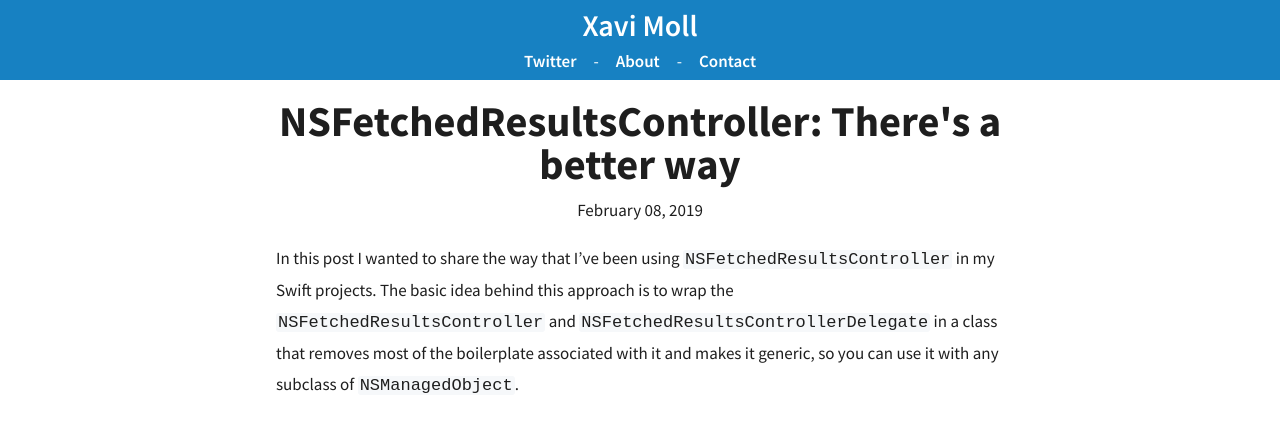
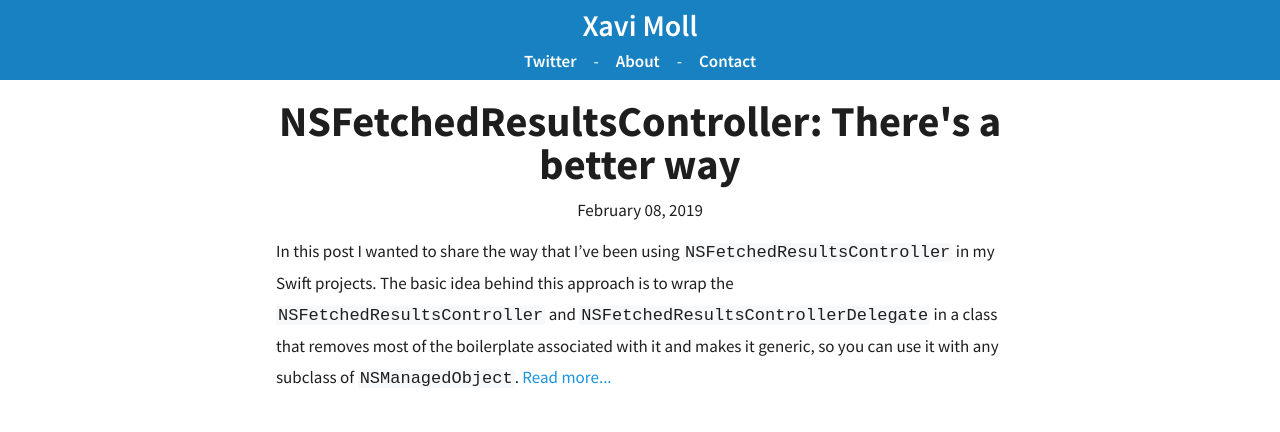
Before and after one commit to xmollv/xmollv.github.io, a Jekyll site: the page built from pages/home.html, in a window 1280 px wide. Shown: the top 432 px of the page. Built offline with Jekyll 4.4.1, drawn with Linux system fonts in a browser that asks for light colours.

Commit message:
Added a read more link

```diff
--- a/assets/css/base.css
+++ b/assets/css/base.css
@@ -133,6 +133,10 @@ pre.highlight {
     margin-bottom: 60px;
 }
 
+.home_item_excerpt > p {
+    display: inline;
+}
+
 /* Media queries */
 @media screen and (max-width: 600px) {
     #post_title, .home_item_title {
--- a/pages/home.html
+++ b/pages/home.html
@@ -10,5 +10,6 @@ title: "Home"
     <p class="home_item_date">{{ post.date | date: '%B %d, %Y' }}</p>
     <div class="home_item_excerpt">
         {{ post.excerpt }}
+        <a href="{{ post.url }}">Read more...</a>
     </div>
 {% endfor %}
```
